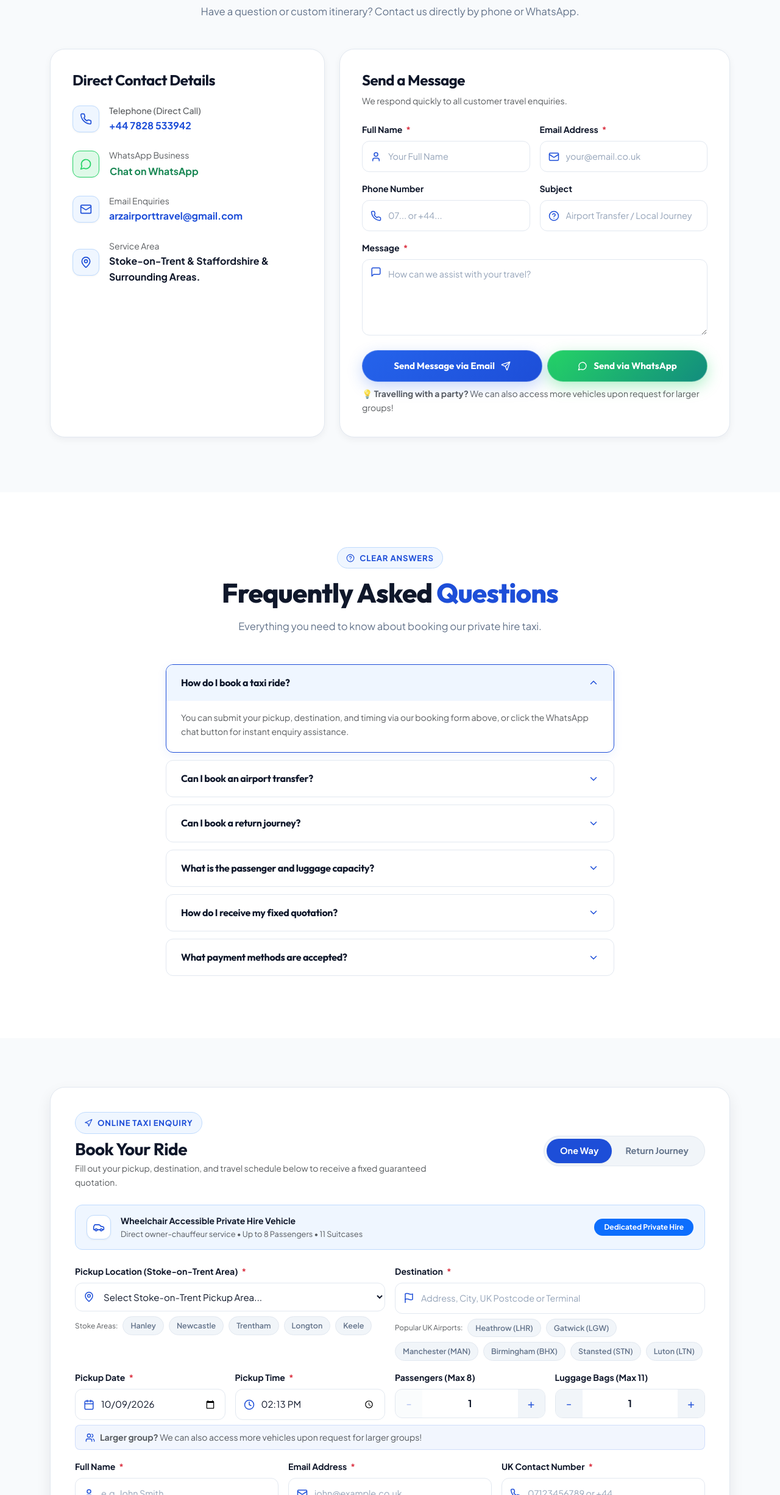
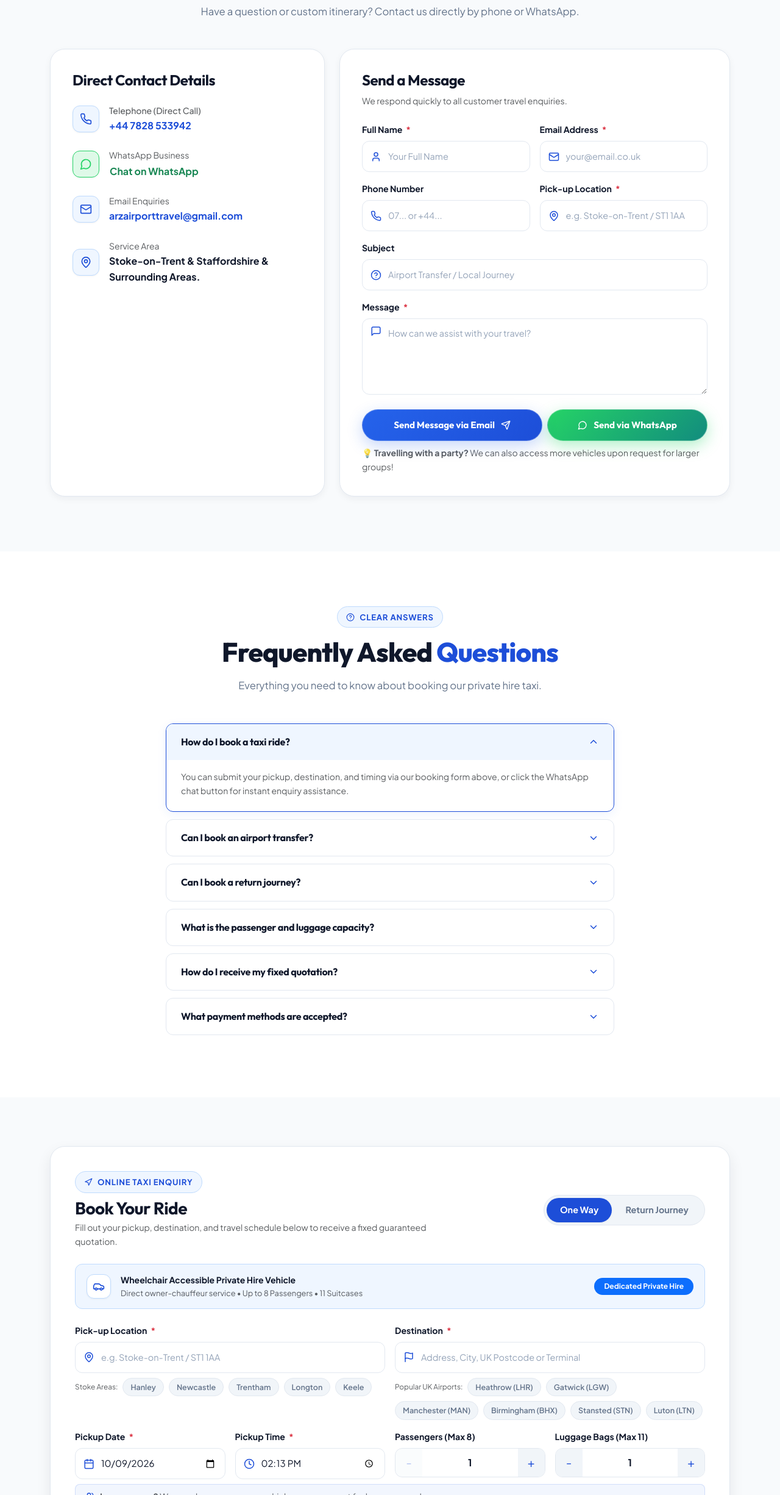
Before and after one commit to ahtisham-ul-haqkhan/arz-airport-travel, a Next.js app: page / in a window 1280 px wide. Shown: the part 6573-9024 px from the top of the page at 61% size. Built offline with nearby package versions, Linux system fonts and the light colour scheme.

Commit message:
Add Pickup location

```diff
--- a/src/app/api/contact/route.js
+++ b/src/app/api/contact/route.js
@@ -32,7 +32,7 @@ const esc = (str = '') =>
     .replace(/"/g, '&quot;')
     .replace(/'/g, '&#39;');
 
-function buildEmailHtml({ name, email, phone, subject, message, emailSubject, receivedAt }) {
+function buildEmailHtml({ name, email, phone, pickupLocation, subject, message, emailSubject, receivedAt }) {
   const initials = name
     .split(/\s+/)
     .filter(Boolean)
@@ -164,6 +164,7 @@ function buildEmailHtml({ name, email, phone, subject, message, emailSubject, re
                         <table role="presentation" width="100%" cellpadding="0" cellspacing="0" border="0">
                           ${row('📧', 'Email', `<a href="mailto:${esc(email)}" style="color:#8AB4FF;text-decoration:none;">${esc(email)}</a>`)}
                           ${row('📱', 'Phone', phone ? `<a href="tel:${esc(phoneDigits)}" style="color:#F1F5FF;text-decoration:none;">${esc(phone)}</a>` : '<span style="color:#64748B;font-weight:500;">Not provided</span>')}
+                          ${row('📍', 'Pick-up Location', esc(pickupLocation || 'Not provided'))}
                           ${row('🏷️', 'Subject', esc(subject), true)}
                         </table>
                       </td></tr>
@@ -220,7 +221,7 @@ function buildEmailHtml({ name, email, phone, subject, message, emailSubject, re
 export async function POST(request) {
   try {
     const body = await request.json();
-    const { name, email, phone, subject, message } = body;
+    const { name, email, phone, pickupLocation, subject, message } = body;
 
     // Basic Validation
     if (!name || !name.trim()) {
@@ -234,6 +235,10 @@ export async function POST(request) {
     const emailRegex = /^[^\s@]+@[^\s@]+\.[^\s@]+$/;
     if (!emailRegex.test(email.trim())) {
       return NextResponse.json({ error: 'Please enter a valid email address.' }, { status: 400 });
+    }
+
+    if (!pickupLocation || !pickupLocation.trim()) {
+      return NextResponse.json({ error: 'Pick-up location is required.' }, { status: 400 });
     }
 
     if (!message || !message.trim()) {
@@ -276,6 +281,7 @@ export async function POST(request) {
       name: name.trim(),
       email: email.trim(),
       phone: phone?.trim() || '',
+      pickupLocation: pickupLocation.trim(),
       subject: subject?.trim() || 'General Enquiry',
       message: message.trim(),
       emailSubject,
@@ -288,6 +294,7 @@ export async function POST(request) {
 Full Name: ${name.trim()}
 Email Address: ${email.trim()}
 Phone Number: ${phone?.trim() || 'Not provided'}
+Pick-up Location: ${pickupLocation.trim()}
 Subject: ${subject?.trim() || 'General Enquiry'}
 Date: ${new Date().toLocaleString('en-GB')}
 
--- a/src/components/BookingSection.jsx
+++ b/src/components/BookingSection.jsx
@@ -326,28 +326,29 @@ export default function BookingSection({
               {/* Pickup Location */}
               <div className="col-md-6">
                 <label htmlFor="pickupLocation" className="form-label-light">
-                  <span>Pickup Location (Stoke-on-Trent Area)</span> <span className="text-danger">*</span>
+                  Pick-up Location <span className="text-danger">*</span>
                 </label>
                 <div className="position-relative d-flex align-items-center">
                   <div className="input-icon-left-light">
                     <MapPin size={18} />
                   </div>
-                  <select
-                    className="form-select-light"
+                  <input
+                    type="text"
+                    className="form-control-light"
                     id="pickupLocation"
+                    name="pickupLocation"
+                    list="stokeAreasList"
                     value={pickupLocation}
                     onChange={(e) => setPickupLocation(e.target.value)}
+                    placeholder="e.g. Stoke-on-Trent / ST1 1AA"
+                    maxLength={100}
                     required
-                  >
-                    <option value="" disabled>
-                      Select Stoke-on-Trent Pickup Area...
-                    </option>
+                  />
+                  <datalist id="stokeAreasList">
                     {stokeAreas.map((area) => (
-                      <option key={area} value={area}>
-                        {area}
-                      </option>
+                      <option key={area} value={area} />
                     ))}
-                  </select>
+                  </datalist>
                 </div>
 
                 {/* Quick Stoke Pickup Chips */}
--- a/src/components/ContactSection.jsx
+++ b/src/components/ContactSection.jsx
@@ -19,6 +19,7 @@ export default function ContactSection({ onWhatsApp, showToast }) {
     name: '',
     email: '',
     phone: '',
+    pickupLocation: '',
     subject: '',
     message: '',
   });
@@ -35,10 +36,10 @@ export default function ContactSection({ onWhatsApp, showToast }) {
 
   const handleSubmitEmail = async (e) => {
     e.preventDefault();
-    const { name, email, phone, subject, message } = formData;
+    const { name, email, phone, pickupLocation, subject, message } = formData;
 
-    if (!name.trim() || !email.trim() || !message.trim()) {
-      showToast('Please complete all required fields (Name, Email & Message).', 'error');
+    if (!name.trim() || !email.trim() || !pickupLocation.trim() || !message.trim()) {
+      showToast('Please complete all required fields (Name, Email, Pick-up Location & Message).', 'error');
       return;
     }
 
@@ -51,7 +52,7 @@ export default function ContactSection({ onWhatsApp, showToast }) {
     // Optimistic UI: show success instantly, send in background, restore data if it fails
     const submitted = { ...formData };
     showToast('Thank you! Your travel enquiry has been sent successfully.', 'success');
-    setFormData({ name: '', email: '', phone: '', subject: '', message: '' });
+    setFormData({ name: '', email: '', phone: '', pickupLocation: '', subject: '', message: '' });
 
     try {
       const stored = JSON.parse(localStorage.getItem('zet_contact_messages') || '[]');
@@ -85,7 +86,7 @@ export default function ContactSection({ onWhatsApp, showToast }) {
   };
 
   const handleSendWhatsApp = () => {
-    const { name, email, phone, subject, message } = formData;
+    const { name, email, phone, pickupLocation, subject, message } = formData;
 
     if (!name.trim() && !message.trim()) {
       showToast('Please enter your name and message before sending via WhatsApp.', 'error');
@@ -96,6 +97,7 @@ export default function ContactSection({ onWhatsApp, showToast }) {
 👤 *Name:* ${name.trim() || 'Customer'}
 📧 *Email:* ${email.trim() || 'Not provided'}
 📞 *Phone:* ${phone.trim() || 'Not provided'}
+📍 *Pick-up Location:* ${pickupLocation.trim() || 'Not provided'}
 📌 *Subject:* ${subject.trim() || 'General Enquiry'}
 
 💬 *Message:*
@@ -262,6 +264,28 @@ ${message.trim() || 'Hello, I would like to enquire about your taxi services.'}`
                   </div>
 
                   <div className="col-md-6">
+                    <label htmlFor="contactPickupLocation" className="form-label-light">
+                      Pick-up Location <span className="text-danger">*</span>
+                    </label>
+                    <div className="position-relative d-flex align-items-center">
+                      <div className="input-icon-left-light">
+                        <MapPin size={18} />
+                      </div>
+                      <input
+                        type="text"
+                        className="form-control-light"
+                        id="contactPickupLocation"
+                        name="pickupLocation"
+                        value={formData.pickupLocation}
+                        onChange={handleChange}
+                        placeholder="e.g. Stoke-on-Trent / ST1 1AA"
+                        maxLength={100}
+                        required
+                      />
+                    </div>
+                  </div>
+
+                  <div className="col-12">
                     <label htmlFor="contactSubject" className="form-label-light">
                       Subject
                     </label>
```
